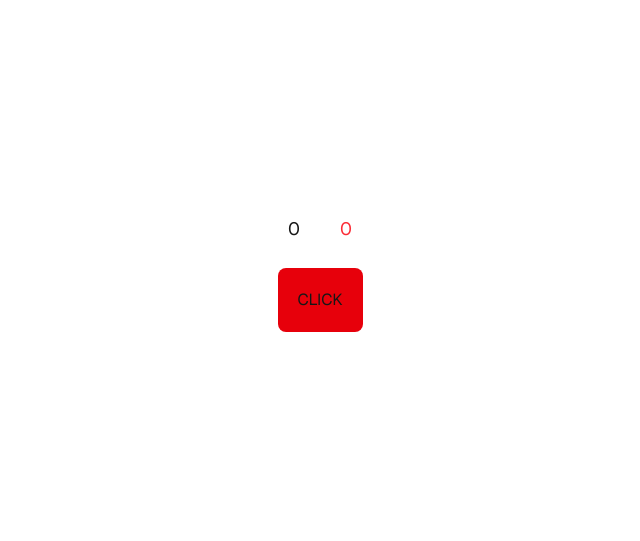
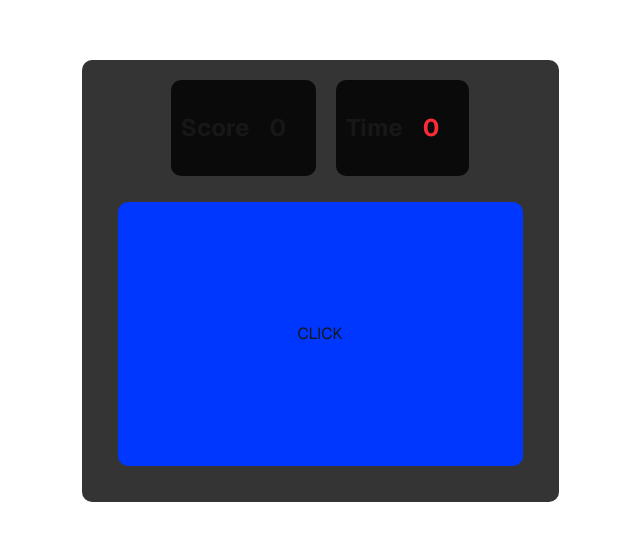
Before and after one commit to ismet0950/CPS-TEST-APP, a Next.js app: page / in a window 1280 px wide. Shown: the part 119-660 px from the top of the page, without its empty margins (320-960 px from the left). Built offline with nearby package versions, Linux system fonts and the light colour scheme.

Commit message:
CPS-TEST v1.0.3 alpha

```diff
--- a/src/app/components/Button.tsx
+++ b/src/app/components/Button.tsx
@@ -27,10 +27,10 @@ const Button = () => {
     }
 
     return (
-        <div className='deneme'>
+        <div className='main-container'>
             <div className="data-label">
-                <div className="score-panel"><span className='m-5 text-white-500'>{buttonValue}</span></div>
-                <div className="time-panel"><span className='m-5 text-red-500'>{time}</span></div>
+                <div className="score-panel"><span>Score</span><span className='m-5 text-white-500'>{buttonValue}</span></div>
+                <div className="time-panel"><span>Time</span><span className='m-5 text-red-500'>{time}</span></div>
             </div>
             <div className="button-section">
                 <button
@@ -38,7 +38,7 @@ const Button = () => {
                         setButtonValue(buttonValue + 1);
                         setIsRunning(true)
                     }}
-                    className="bg-red-600 m-4 p-5 value-button border-none"
+                    className="m-4 p-5 score-button border-none"
                 >CLICK</button>
             </div>
         </div >
--- a/src/app/globals.css
+++ b/src/app/globals.css
@@ -3,6 +3,7 @@
 :root {
   --background: #ffffff;
   --foreground: #171717;
+  /* --foreground: #d09595; */
 }
 
 @theme inline {
@@ -15,6 +16,7 @@
 @media (prefers-color-scheme: dark) {
   :root {
     --background: #0a0a0a;
+    /* --background: #983333; */
     --foreground: #ededed;
   }
 }
@@ -23,17 +25,51 @@ body {
   background: var(--background);
   color: var(--foreground);
   font-family: Arial, Helvetica, sans-serif;
+  background-color: #343434 !important;
+}
+
+main {
+  align-items: center;
+}
+
+.score-panel {
+  font-size: 24px;
+  font-weight: bold;
+  margin-bottom: 20px;
+  background: #0a0a0a;
+  border-radius: 10px;
+  display: flex;
+  justify-content: center;
+  align-items: center;
+  padding: 10px;
+  margin: 0 10px !important;
+}
+
+.time-panel {
+  font-size: 24px;
+  font-weight: bold;
+  margin-bottom: 20px;
+  background: #0a0a0a;
+  border-radius: 10px;
+  display: flex;
+  justify-content: center;
+  align-items: center;
+  padding: 10px;
+  margin: 0 10px !important;
 }
 
 h1 {
   font-size: 30px;
 }
 
-.deneme {
+.main-container {
   display: flex;
   justify-content: center;
   align-items: center;
   flex-direction: column;
+  background-color: #343434 !important;
+  padding: 20px;
+  border-radius: 10px !important;
 }
 
 .data-label {
@@ -42,15 +78,12 @@ h1 {
   display: flex;
 }
 
-.value-button {
-  border-radius: 8px;
+.score-button {
+  border-radius: 10px;
+  padding: 120px 180px;
+  background: #0037ff;
   cursor: pointer;
   &:hover {
-    background-color: #f0f0f0;
-    color: #0a0a0a;
+    background-color: #0037ff9d;
   }
 }
-
-main {
-  align-items: center;
-}
```
